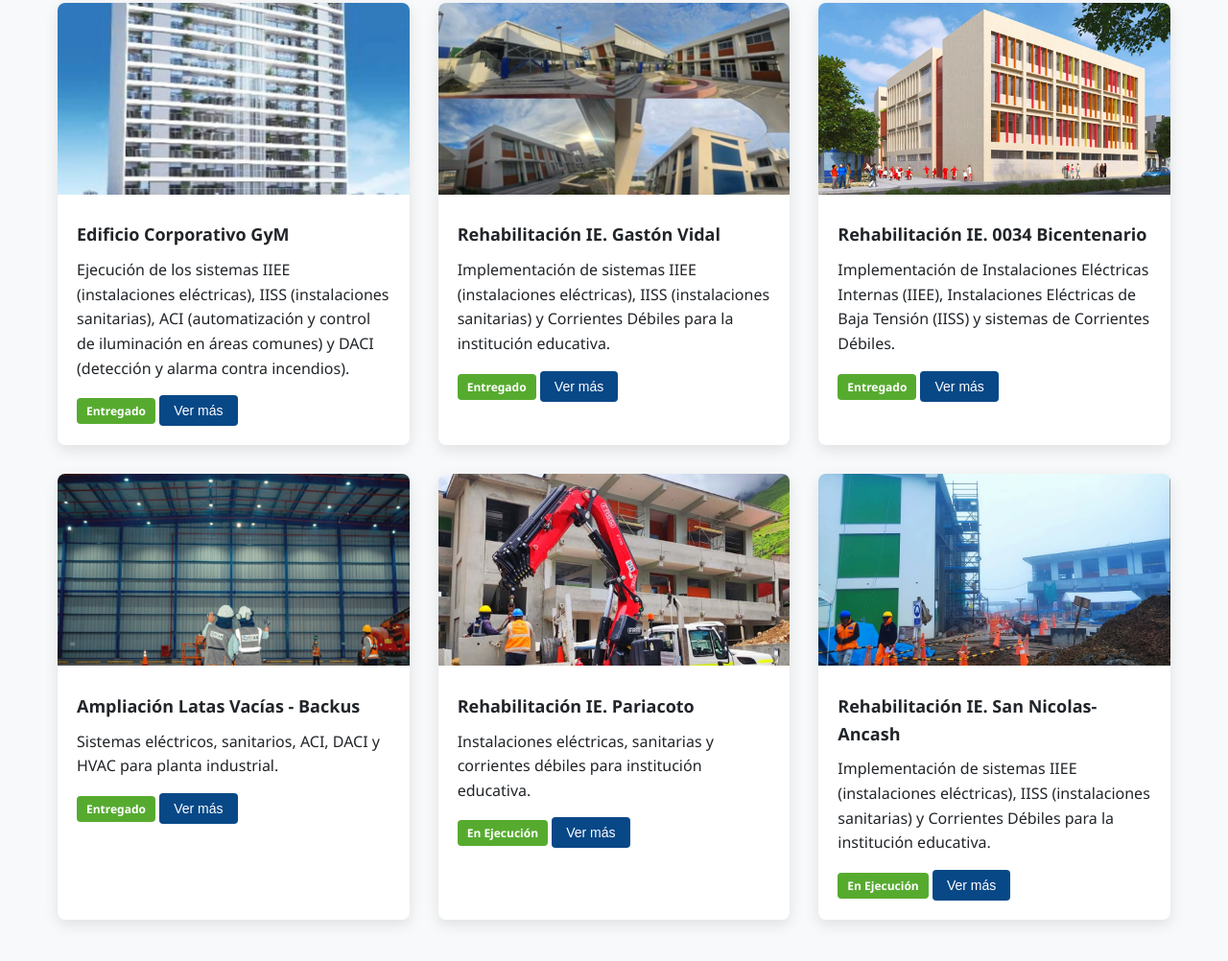
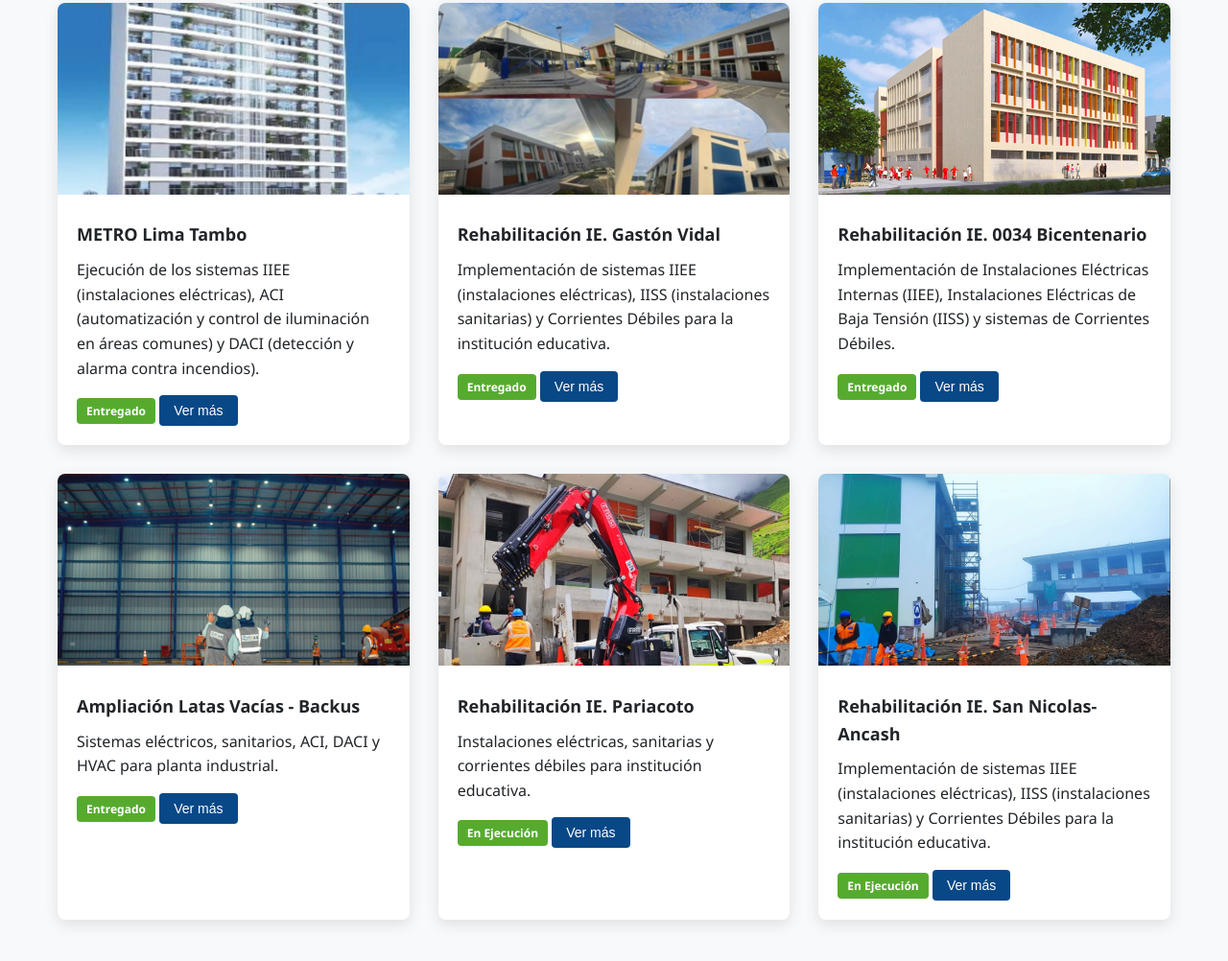
Before and after one commit to Lumio25/titan-peru, a plain HTML site: page index.html in a window 1280 px wide. Shown: the part 2641-3643 px from the top of the page at 96% size. Drawn offline with Linux system fonts and the light colour scheme.

Commit message:
Update index.html

```diff
--- a/index.html
+++ b/index.html
@@ -209,10 +209,10 @@
 <h2 class="section-title">Proyectos Destacados</h2>
 <div class="projects-grid">
 <div class="project-card" data-project-id="1">
-<img alt="Edificio Corporativo GyM" src="img/proyecto1.jpg"/>
+<img alt="METRO Lima Tambo" src="img/proyecto1.jpg"/>
 <div class="project-info">
-<h3>Edificio Corporativo GyM</h3>
-<p>Ejecución de los sistemas IIEE (instalaciones eléctricas), IISS (instalaciones sanitarias), ACI (automatización y control de iluminación en áreas comunes) y DACI (detección y alarma contra incendios).</p>
+<h3>METRO Lima Tambo</h3>
+<p>Ejecución de los sistemas IIEE (instalaciones eléctricas), ACI (automatización y control de iluminación en áreas comunes) y DACI (detección y alarma contra incendios).</p>
 <span class="project-tag">Entregado</span>
 <button class="btn-ver-mas">Ver más</button>
 </div>
```
